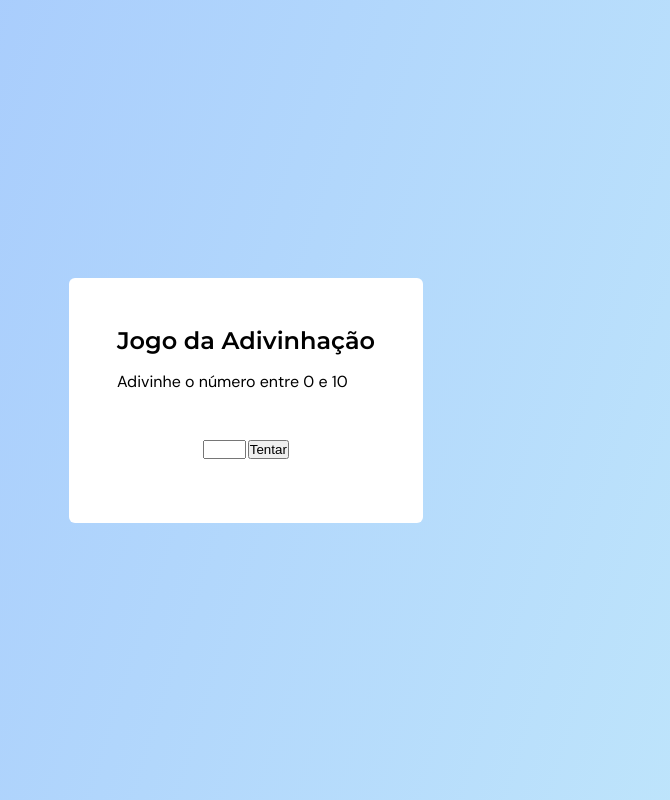
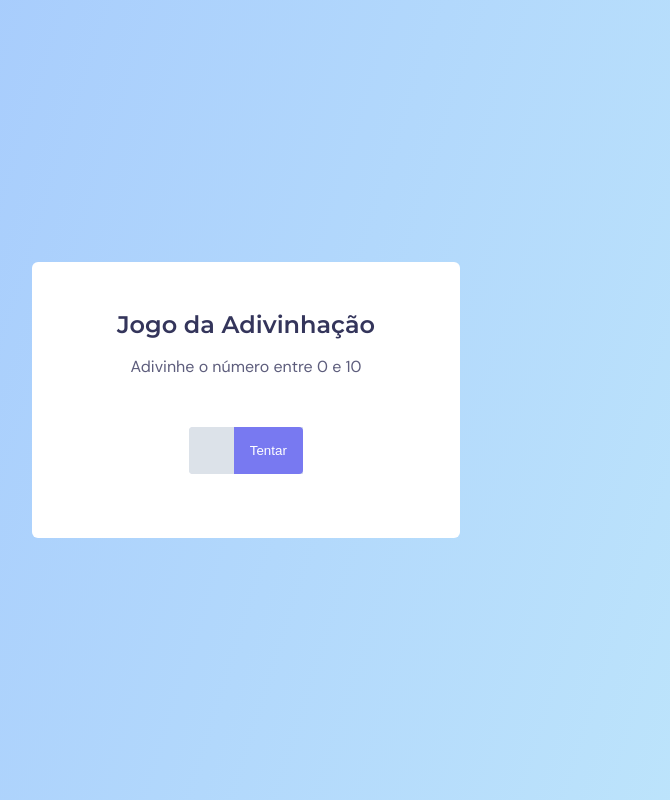
Before and after one commit to Rhogger/Gressing-Game, a plain HTML site: page index.html in a window 1280 px wide. Shown: the whole page, without its empty margins (394-1064 px from the left). Drawn offline with Linux system fonts and the light colour scheme.

Commit message:
Finalizado estilização do primeiro card

```diff
--- a/index.html
+++ b/index.html
@@ -18,7 +18,7 @@
 
 <body>
   <main>
-    <div class="text-test">
+    <div class="text-test test">
       <h1>Jogo da Adivinhação</h1>
 
       <p>Adivinhe o número entre 0 e 10</p>
@@ -28,8 +28,7 @@
       <h2>Acertou em <span>x</span> tentativas!</h2>
     </div>
 
-    <div class="btn-test">
-
+    <div class="btn-test test">
       <input type="number">
 
       <input type="submit" value="Tentar">
--- a/style.css
+++ b/style.css
@@ -12,63 +12,121 @@ font-family: 'Montserrat', sans-serif; */
 }
 
 body {
-  background: linear-gradient(287.56deg, #C2E9FB 0%, #A1C4FD 100%);
+  background: linear-gradient(287.56deg, hsl(199, 88%, 87%) 0%, hsl(217, 96%, 81%) 100%);
 
   font-family: 'DM Sans', sans-serif;
 
   height: 100vh;
 
   display: grid;
-  align-items: center;
+  place-items: center;
 }
 
 main {
   background-color: #FFF;
 
-  margin: 0 auto;
   border-radius: 6px;
 
   display: flex;
   flex-direction: column;
-  justify-content: center;
   align-items: center;
 
+  width: 100%;
   max-width: 428rem;
 }
 
-.result {
-  display: none;
-}
-
-main .text-test {
-  margin: 48rem;
+.text-test {
+  margin: 48rem 0;
 
   display: flex;
   flex-direction: column;
   gap: 16rem;
 }
 
-main .text-test h1 {
+.text-test h1 {
   font-family: 'Montserrat', sans-serif;
   font-weight: semibold;
   font-size: 24rem;
+  line-height: 29px;
+  color: hsl(238, 27%, 28%);
 }
 
-main .text-test p {
+.text-test p {
   font-family: 'DM Sans', sans-serif;
   font-size: 16rem;
+  line-height: 150%;
+  color: hsla(238, 27%, 28%, 0.8);
+  text-align: center;
 }
 
 main .btn-test {
+  background-color: #DCE2E9;
+
   margin-bottom: 64rem;
+  border-radius: 4px 0 0 4px;
 
   max-width: 125rem;
 }
 
 main .btn-test :first-child {
+  background-color: #DCE2E9;
+
+  color: #34355B;
+
+  padding: 16rem;
+  border: none;
+  border-radius: 4px 0 0 4px;
   max-width: 43rem;
 }
 
+input:focus {
+  outline: #FFF;
+}
+
+main .btn-test :first-child::-webkit-outer-spin-button,
+main .btn-test :first-child::-webkit-inner-spin-button {
+  -webkit-appearance: none;
+  margin: 0;
+}
+
 main .btn-test :last-child {
+  background-color: #7879F1;
+  color: #FFF;
+
+  padding: 16rem;
+  border: none;
+  border-radius: 0 4px 4px 0;
   max-width: 82rem;
 }
+
+main .text-result h2 {
+  font-family: 'DM Sans';
+  font-size: 24rem;
+  font-weight: 400;
+  line-height: 150%;
+  text-align: center;
+  color: #34355B;
+
+  margin: 48rem 64rem 33rem;
+}
+
+main .btn-result {
+  background-color: #7879F1;
+  color: #FFF;
+
+  padding: 16rem;
+  margin-bottom: 64rem;
+  border: none;
+  border-radius: 6px;
+}
+
+.test,
+.test *,
+.text-test {
+  /* display: none; */
+}
+
+.result,
+.result * {
+  display: none;
+}
```
